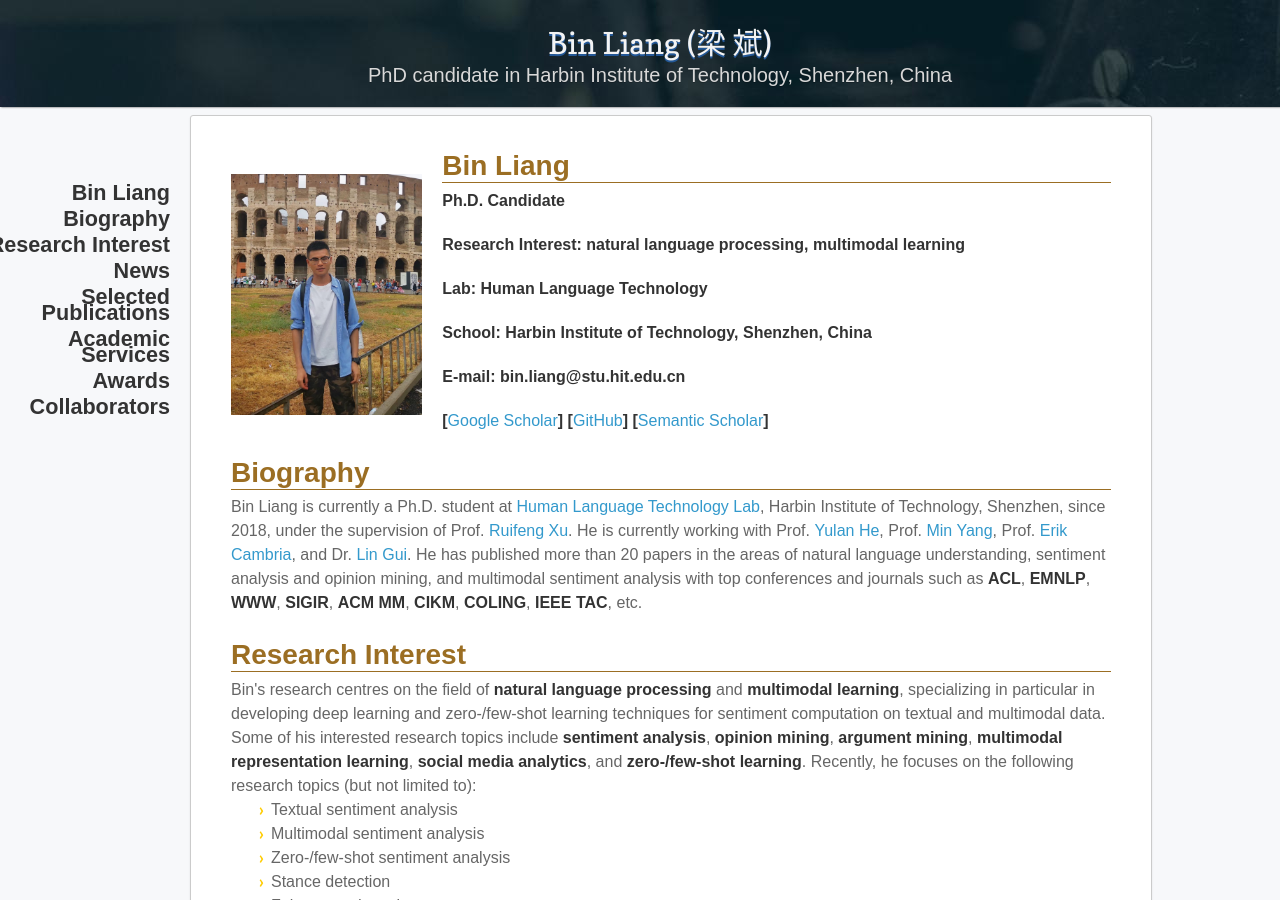
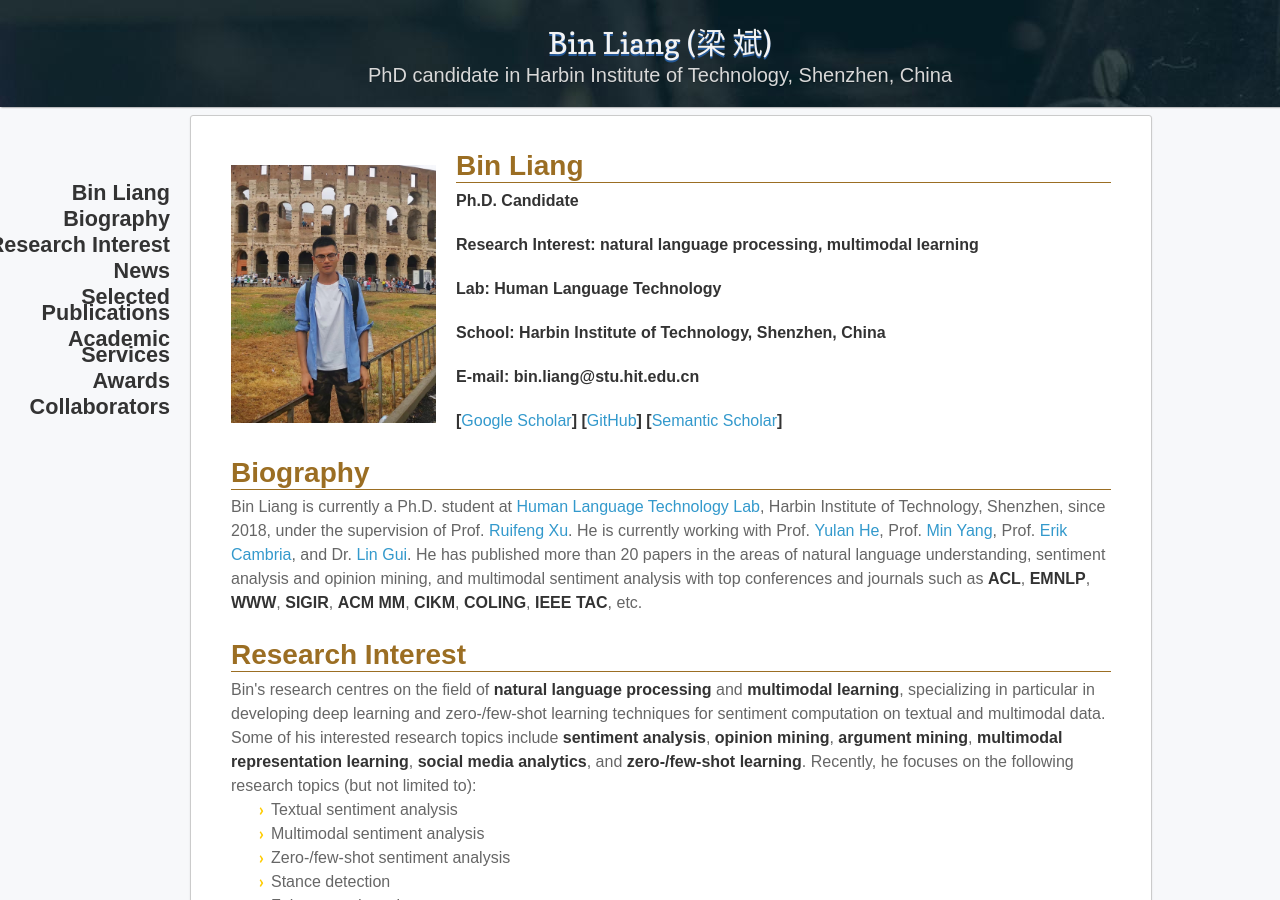
Before and after one commit to BinLiang-NLP/BinLiang-NLP.github.io, a Jekyll site: the page built from index.md, in a window 1280 px wide and 900 px high. Built offline with Jekyll 4.4.1, drawn with Linux system fonts in a browser that asks for light colours; nearby versions of some CDN libraries; our own code applies the rules of GitHub Pages for plain Markdown files.

Commit message:
Update index.md

```diff
--- a/index.md
+++ b/index.md
@@ -1,7 +1,7 @@
 
 <table class="imgtable">
   <tr>
-    <td width="23%">
+    <td width="25%">
       <img src="/binliang-a.jpeg" width="100%">
     </td>
     <td width="75%">
```
